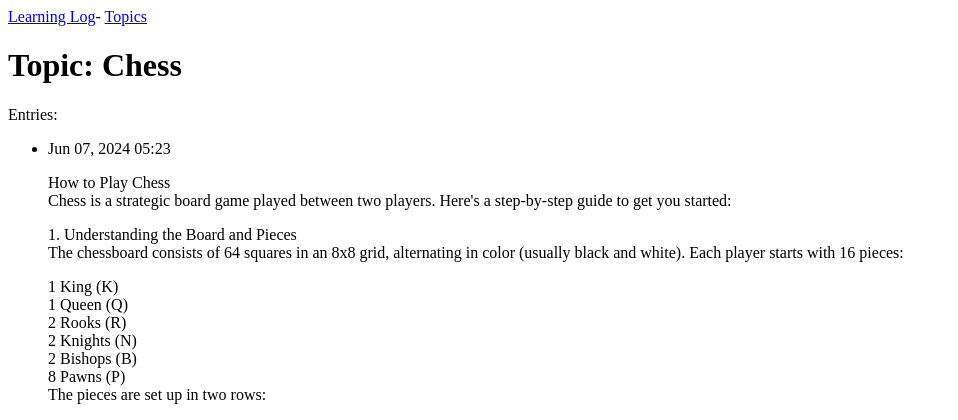
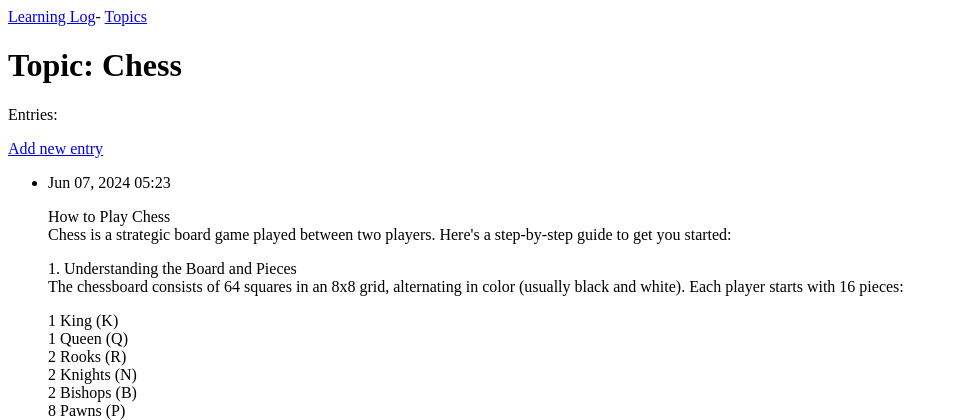
Before and after one commit to nck4s/learning_log_dj, a Django app: page /topics/1/ in a window 1280 px wide. Shown: the top 420 px of the page, without its empty margins (0-958 px from the left). Run offline with Django 5.2, Linux system fonts and the light colour scheme; data comes from the database, SQL or seed files in the repository; both versions use the stored data as it was after the commit.

Commit message:
more templates

```diff
--- a/l_l/templates/l_l/topic.html
+++ b/l_l/templates/l_l/topic.html
@@ -6,6 +6,7 @@
 <h1>Topic: {{ topic }}</h1>
 
 <p>Entries:</p>
+<p><a href="{% url 'new_entry' topic.id %}">Add new entry</a></p>
 <ul>
     {% for entry in entries %}
     <li>
--- a/l_l/urls.py
+++ b/l_l/urls.py
@@ -6,4 +6,6 @@ urlpatterns = [
     path('topics/', views.topics, name='topics'),
     path('topics/<topic_id>/', views.topic, name='topic'),
     path('new_topic/', views.new_topic, name='new_topic'),
+    path('new_entry/<topic_id>/', views.new_entry, name='new_entry'),
+    path('edit_entry/<entry_id>/', views.edit_entry, name='edit_entry'),
 ]
--- a/l_l/views.py
+++ b/l_l/views.py
@@ -1,6 +1,6 @@
 from django.shortcuts import render, redirect
-from .models import Topic
-from .forms import TopicForm
+from .models import Topic, Entry
+from .forms import TopicForm, EntryForm
 
 
 def index(request):
@@ -30,3 +30,32 @@ def new_topic(request):
             return redirect('topics')
     context = {'form': form}
     return render(request, 'new_topic.html', context)
+
+
+def new_entry(request, topic_id):
+    topic = Topic.objects.get(id=topic_id)
+    if request.method != 'POST':
+        form = EntryForm()
+    else:
+        form = EntryForm(data=request.POST)
+        if form.is_valid():
+            new_entry = form.save(commit=False)
+            new_entry.topic = topic
+            new_entry.save()
+            return redirect('topic', topic_id=topic_id)
+    context = {'topic': topic, 'form': form}
+    return render(request, 'new_entry.html', context)
+
+
+def edit_entry(request, entry_id):
+    entry = Entry.objects.get(id=entry_id)
+    topic = entry.topic
+    if request.method != 'POST':
+        form = EntryForm(instance=entry)
+    else:
+        form = EntryForm(instance=entry, data=request.POST)
+        if form.is_valid():
+            form.save()
+            return redirect('topic', topic_id=topic.id)
+    context = {'entry': entry, 'topic': topic, 'form': form}
+    return render(request, 'edit_entry.html', context)
```
Also changed, not shown: l_l/templates/l_l/edit_entry.html (added, +15 -0 lines), l_l/templates/l_l/new_entry.html (added, +14 -0 lines), db.sqlite3.
